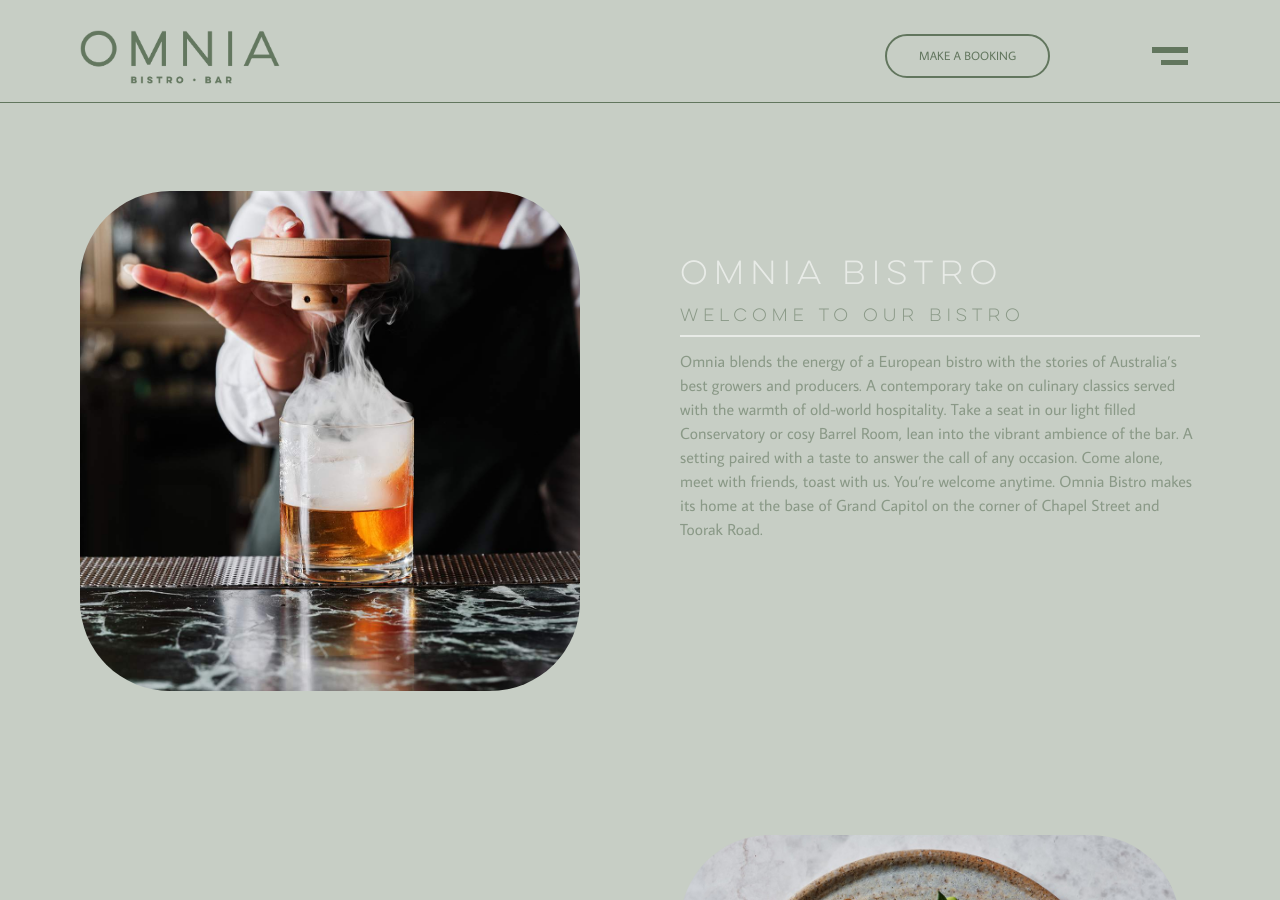
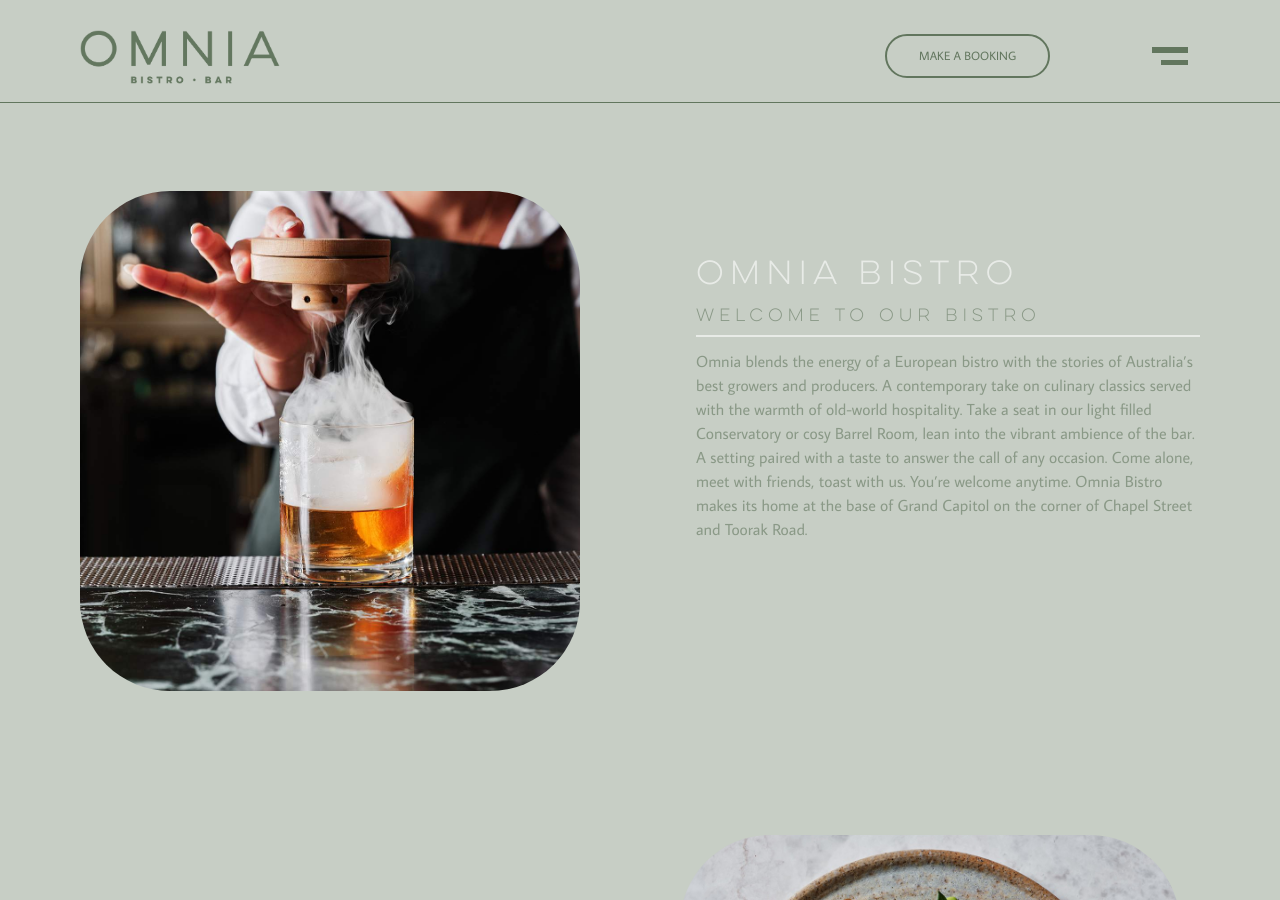
Before and after one commit to yugenomnia/omnia, a Jekyll site: the page built from index.md, in a window 1280 px wide and 900 px high, scrolled down 869 px. Built offline with Jekyll 4.4.1, drawn with Linux system fonts in a browser that asks for light colours; grey boxes are pictures that could not be loaded.

Commit message:
some css changes on different resolutions

```diff
--- a/_layouts/food.html
+++ b/_layouts/food.html
@@ -34,7 +34,7 @@
   <div class="container mx-auto px-4 md:pr-0  md:pl-8 md:pl-20 main-content lg:pt-16">
     <!-- F O O D -->
     <div class="flex flex-col lg:flex-row justify-between  items-start ">
-      <div class="w-full lg:w-1/2 food-section-image object-contain">
+      <div class="w-full lg:w-1/2 food-section-image object-contain lg:mr-4">
         <img src="{{page.food_section.img}}" alt="omnia food">
       </div>
       <div class="w-full sm:w-1/2 pt-12 food-section-text text-left ">
--- a/_layouts/homepage.html
+++ b/_layouts/homepage.html
@@ -43,17 +43,17 @@
       </div>
       <div class="pt-8 lg:pt-16 omnia-green lg:w-1/2 event-text opacity-class">
         {% if index == 0 %}
-        <div class="border-class mb-2">
-        <h3 class="pb-2 middle-white-title reveal-right">{{section.section_title}}</h3>
-        <h2 class="omnia-green pb-2 uppercase reveal-right small-title pt-1">{{section.section_second_title}}</h2>
+        <div class="border-class mb-2 lg:ml-4">
+        <h3 class=" pb-2 middle-white-title reveal-right">{{section.section_title}}</h3>
+        <h2 class=" omnia-green pb-2 uppercase reveal-right small-title pt-1">{{section.section_second_title}}</h2>
         </div>
-        <p class="mb-12 omnia-green reveal-right">{{section.section_description}}</p>
+        <p class="lg:ml-4 mb-12 omnia-green reveal-right">{{section.section_description}}</p>
         {% else %}
-        <div class="border-class mb-2">
+        <div class="lg:mr-4 border-class mb-2">
         <h3 class="pb-2 middle-white-title reveal-left">{{section.section_title}}</h3>
         <h2 class="omnia-green pb-2 uppercase reveal-left small-title pt-1">{{section.section_second_title}}</h2>
         </div>
-        <p class="mb-12 omnia-green reveal-left">{{section.section_description}}</p>
+        <p class="lg:mr-4 mb-12 omnia-green reveal-left">{{section.section_description}}</p>
         {% endif %}
       </div>
     </div>
```
Also changed, not shown: 3 other files.
